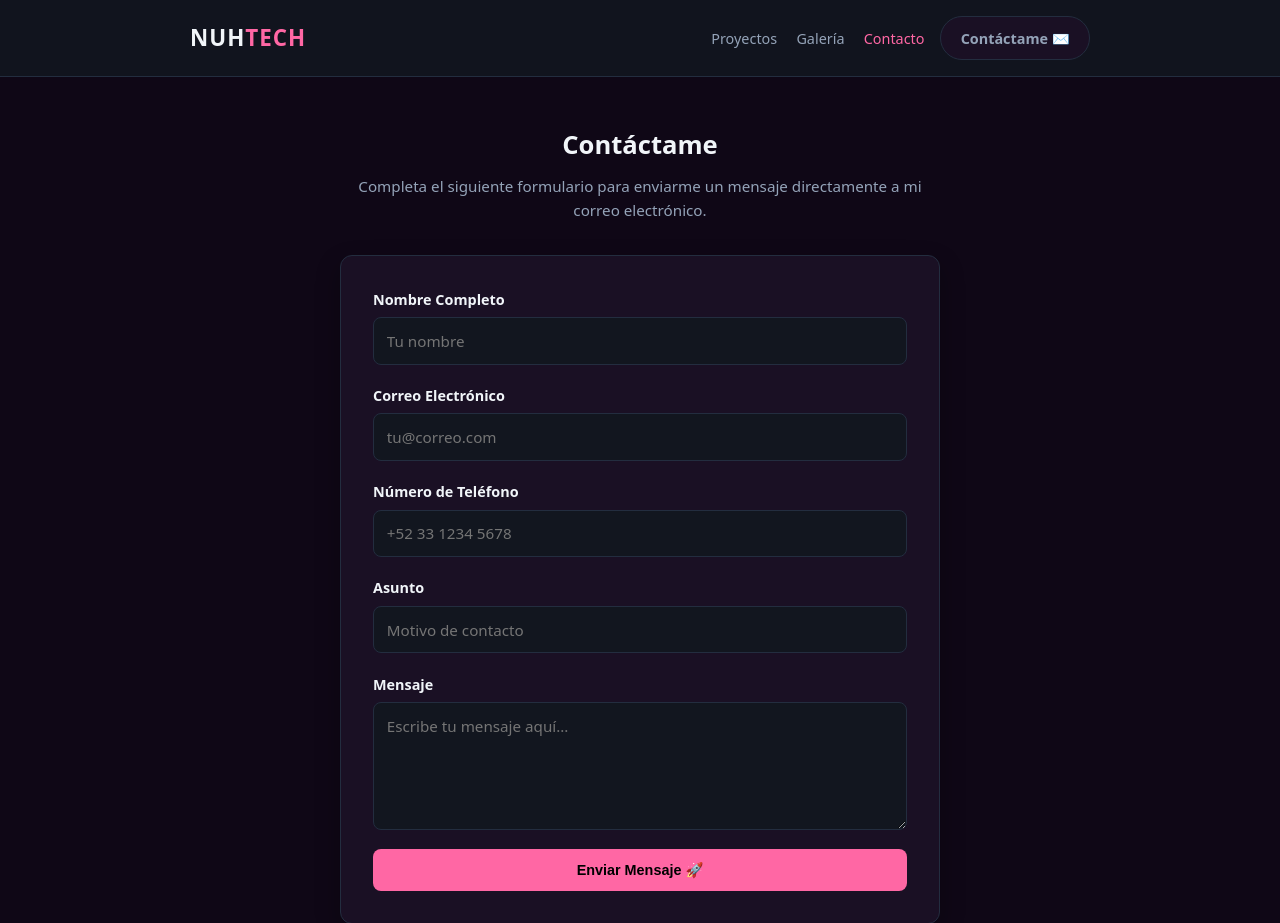
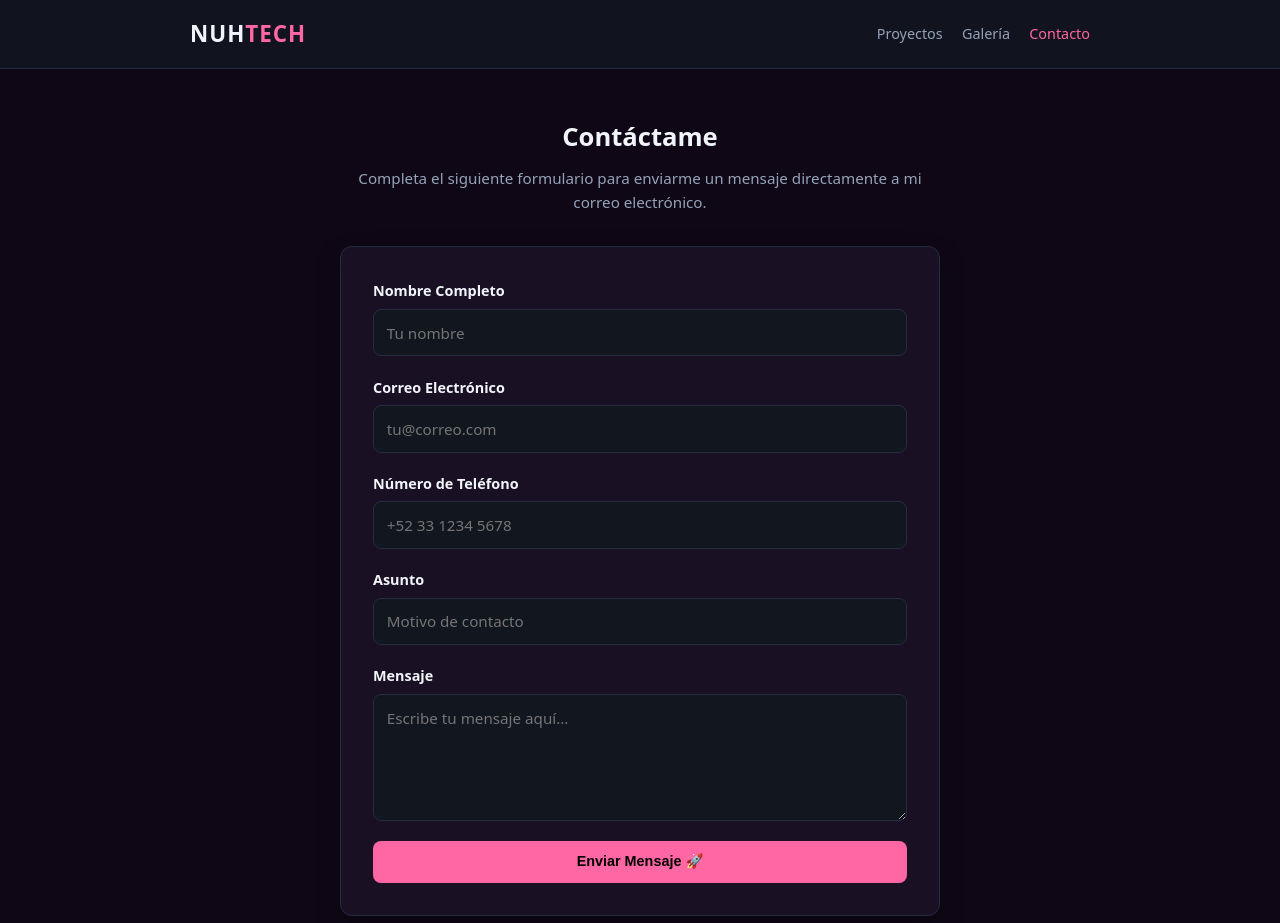
Before and after one commit to Nukitaz/BioLink, a plain HTML site: page contacto.html in a window 1280 px wide. Shown: the top 923 px of the page. Drawn offline with Linux system fonts and the light colour scheme.

```diff
--- a/contacto.html
+++ b/contacto.html
@@ -5,7 +5,7 @@
   <meta name="viewport" content="width=device-width, initial-scale=1.0">
   <title>Contacto | NUHTECH</title>
   <link rel="stylesheet" href="styles.css">
-  <link rel="icon" type="image/png" sizes="16x16" href="docs/favicon-16x16.png">
+  <link rel="icon" type="image/png" sizes="16x16" href="docs/favicon-16x16.ico">
 </head>
 <body>
 
--- a/main.js
+++ b/main.js
@@ -1,14 +1,4 @@
 document.addEventListener('DOMContentLoaded', () => {
-  // 1. Agregar el botón 'Contáctame' dinámicamente a la navegación si no existe
-  const navLinks = document.querySelector('.nav-links');
-  if (navLinks && !document.querySelector('.btn-contact-nav')) {
-    const contactBtn = document.createElement('a');
-    contactBtn.href = 'contacto.html';
-    contactBtn.className = 'social-btn btn-contact-nav';
-    contactBtn.textContent = 'Contáctame ✉️';
-    contactBtn.style.marginLeft = '1rem';
-    navLinks.appendChild(contactBtn);
-  }
 
   // 2. Envío de datos a la API de Google Apps Script
   const contactForm = document.getElementById('contact-form');
```
Also changed, not shown: index.html (+1 -1 lines), docs/favicon-16x16.ico (added), docs/favicon-16x16.png (deleted).
